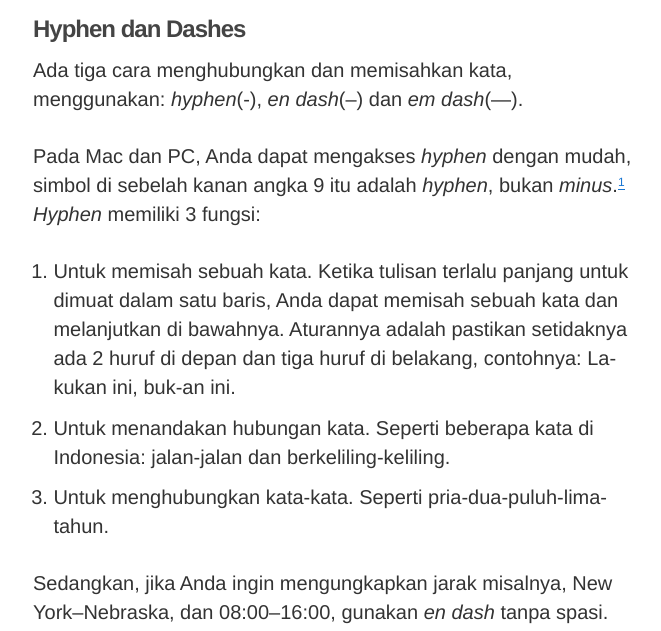
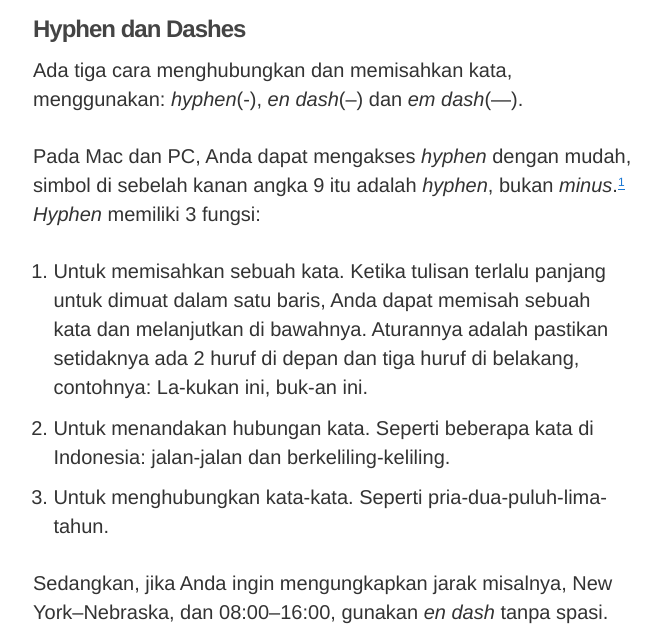
Before and after one commit to tertanda/rnsl.github.io, a Jekyll site: the page built from artikel/tipografi/_posts/2016-12-03-komposisi-tipografi-hyphen-dashes.md, in a window 1280 px wide and 900 px high, scrolled down 792 px, cut to the strip 0-631 px from the top of the window. Shown: the whole strip, without its empty margins (307-968 px from the left). Built offline with Jekyll 4.4.1, drawn with Linux system fonts in a browser that asks for light colours.

Commit message:
Update 2016-12-03-komposisi-tipografi-hyphen-dashes.md

```diff
--- a/artikel/tipografi/_posts/2016-12-03-komposisi-tipografi-hyphen-dashes.md
+++ b/artikel/tipografi/_posts/2016-12-03-komposisi-tipografi-hyphen-dashes.md
@@ -21,7 +21,7 @@ Dalam artikel Komposisi Tipografi sebelumnya, kita membahas tentang <a href="htt
 
 Pada Mac dan PC, Anda dapat mengakses *hyphen* dengan mudah, simbol di sebelah kanan angka 9 itu adalah *hyphen*, bukan *minus*.<sup><a href="#fn:1" title="Catatan Nr.1">1</a></sup> *Hyphen* memiliki 3 fungsi:
 
-1. Untuk memisah sebuah kata. Ketika tulisan terlalu panjang untuk dimuat dalam satu baris, Anda dapat memisah sebuah kata dan melanjutkan di bawahnya. Aturannya adalah pastikan setidaknya ada 2 huruf di depan dan tiga huruf di belakang, contohnya: La-kukan ini, buk-an ini.
+1. Untuk memisahkan sebuah kata. Ketika tulisan terlalu panjang untuk dimuat dalam satu baris, Anda dapat memisah sebuah kata dan melanjutkan di bawahnya. Aturannya adalah pastikan setidaknya ada 2 huruf di depan dan tiga huruf di belakang, contohnya: La-kukan ini, buk-an ini.
 2. Untuk menandakan hubungan kata. Seperti beberapa kata di Indonesia: jalan-jalan dan berkeliling-keliling.
 3. Untuk menghubungkan kata-kata. Seperti pria-dua-puluh-lima-tahun.
 
```
